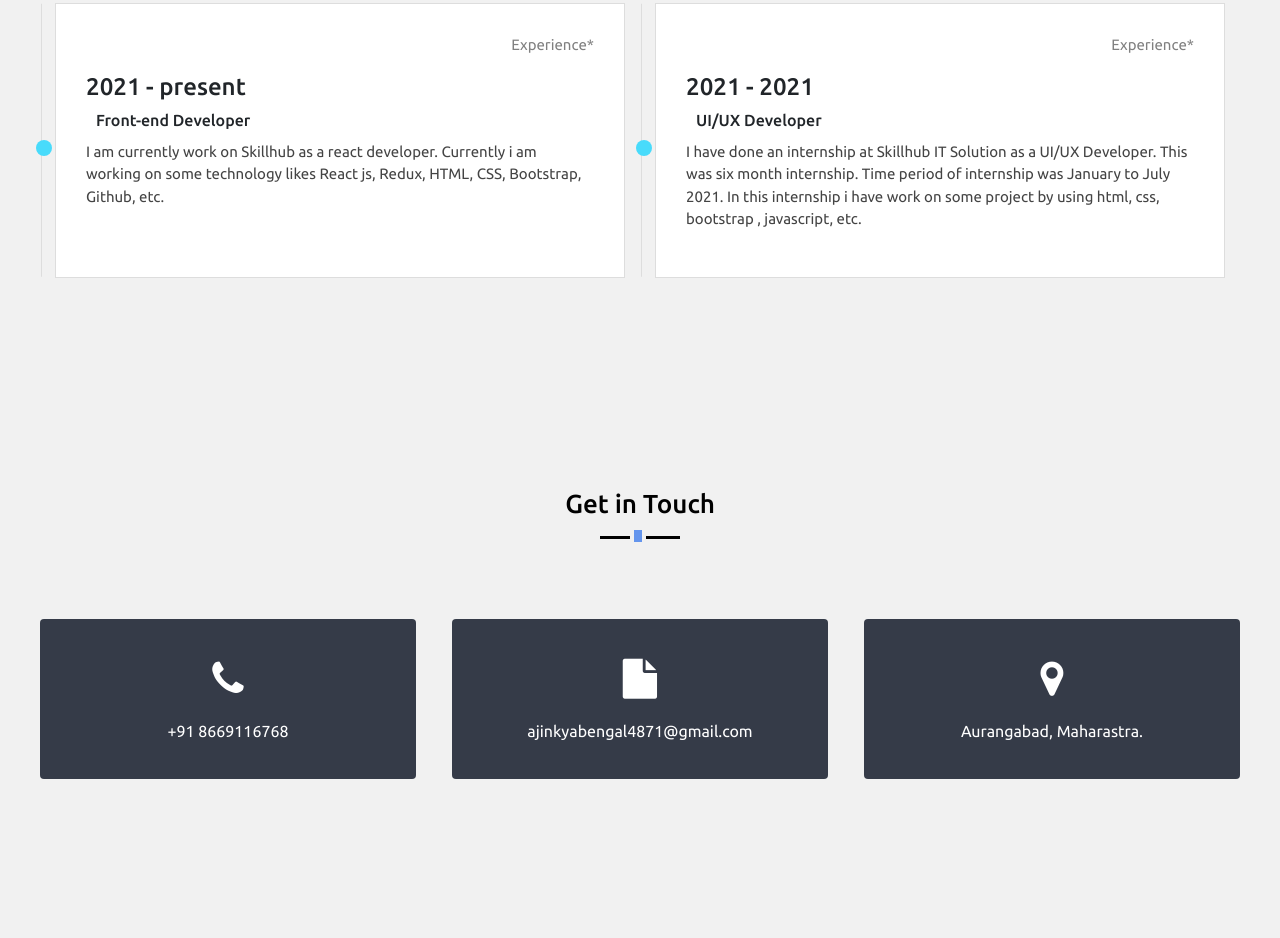
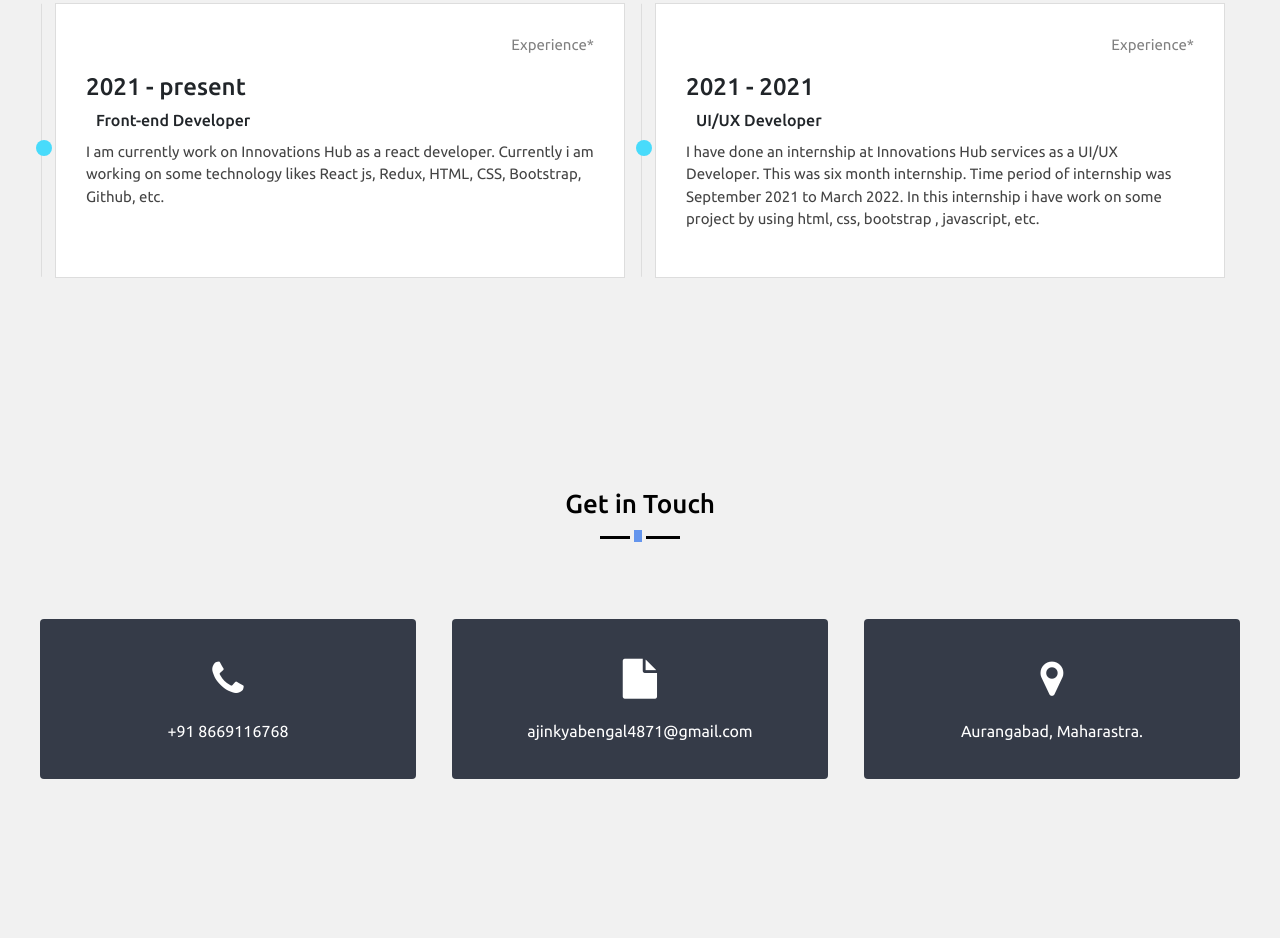
Before and after one commit to ajinkyabengal1/portfolio, a plain HTML site: page index.html in a window 1280 px wide. Shown: the part 3059-3997 px from the top of the page. Drawn offline with nearby package versions, Linux system fonts and the light colour scheme.

Commit message:
Update index.html

```diff
--- a/index.html
+++ b/index.html
@@ -216,15 +216,15 @@
                     <p>Experience*</p>
                     <h4>2021 - present</h4>
                     <h3>Front-end Developer</h3>
-                    <p>I am currently work on Skillhub as a react developer. Currently i am working on some technology
+                    <p>I am currently work on Innovations Hub as a react developer. Currently i am working on some technology
                         likes React js, Redux, HTML, CSS, Bootstrap, Github, etc.</p>
                 </div>
                 <div class="block">
                     <p>Experience*</p>
                     <h4>2021 - 2021</h4>
                     <h3>UI/UX Developer</h3>
-                    <p>I have done an internship at Skillhub IT Solution as a UI/UX Developer. This was six month
-                        internship. Time period of internship was January to July 2021. In this internship i have work
+                    <p>I have done an internship at Innovations Hub services as a UI/UX Developer. This was six month
+                        internship. Time period of internship was September 2021 to March 2022. In this internship i have work
                         on some project by using html, css, bootstrap , javascript, etc. </p>
                 </div>
 
```
